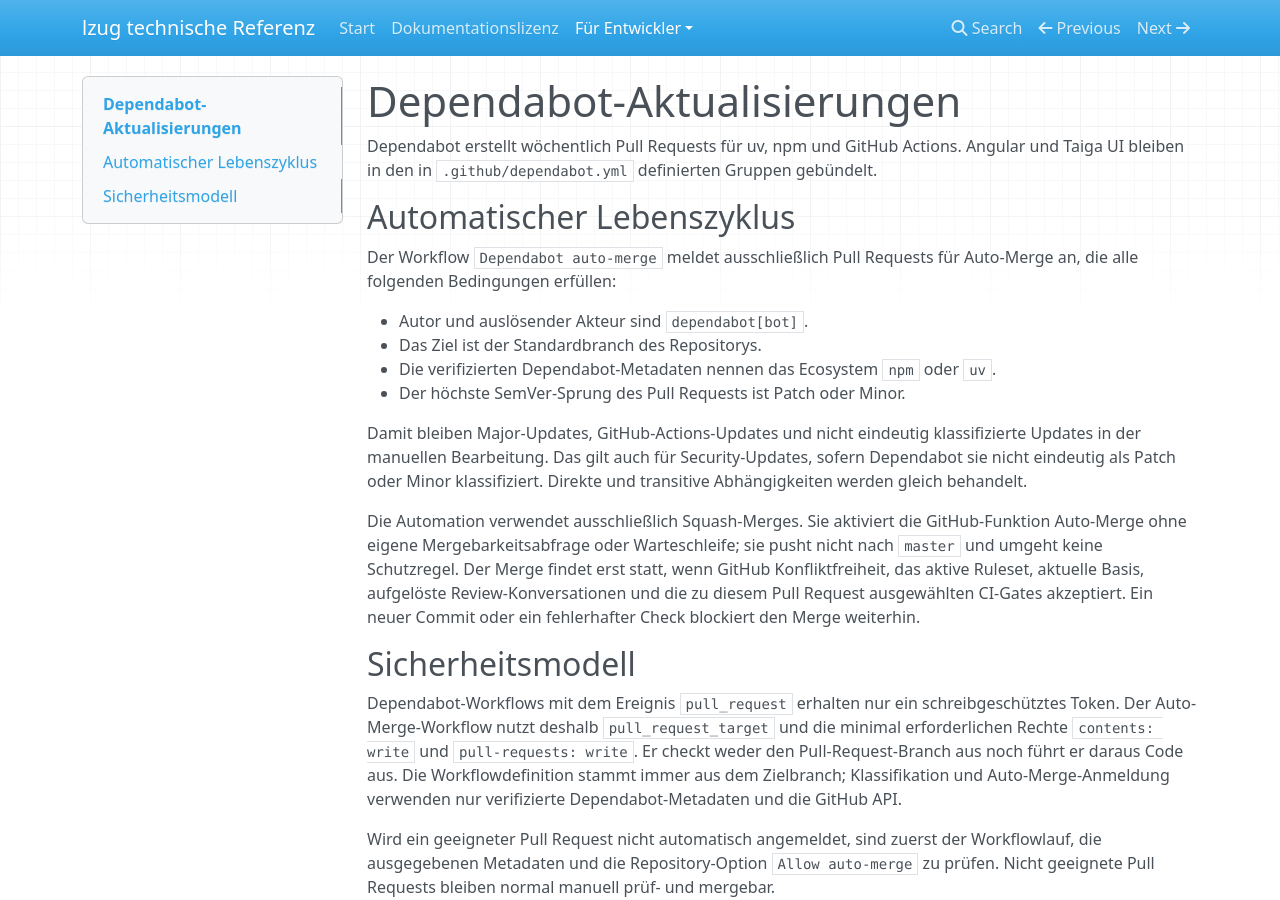
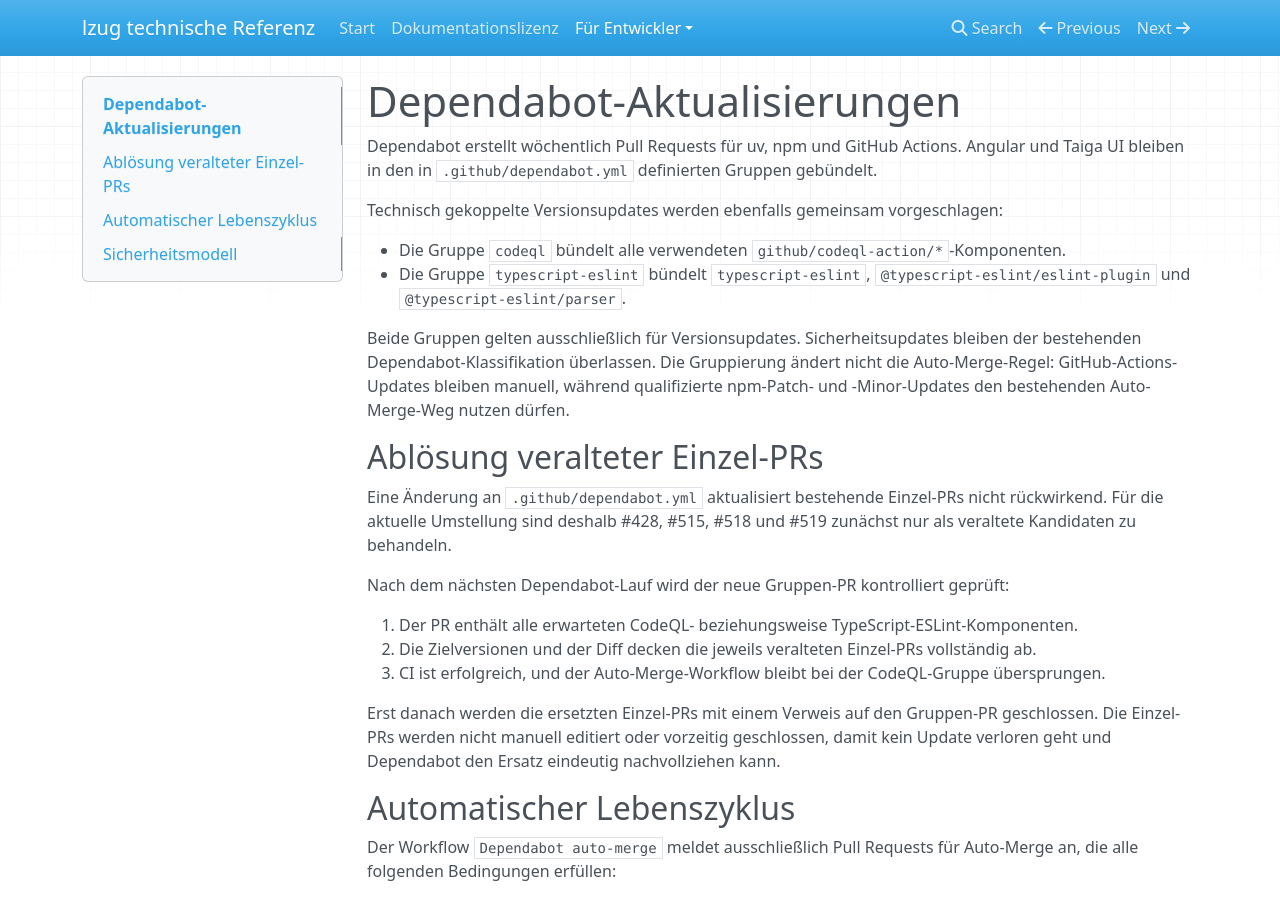
Before and after one commit to lxndrp/lzug, an MkDocs documentation site: the page built from docs/developers/dependabot.md, in a window 1280 px wide and 900 px high. Built offline with MkDocs 1.6.1, drawn with Linux system fonts in a browser that asks for light colours; nearby versions of some CDN libraries.

Commit message:
Configure grouped Dependabot updates (#542)

```diff
--- a/docs/developers/dependabot.md
+++ b/docs/developers/dependabot.md
@@ -2,6 +2,35 @@
 
 Dependabot erstellt wöchentlich Pull Requests für uv, npm und GitHub Actions.
 Angular und Taiga UI bleiben in den in `.github/dependabot.yml` definierten Gruppen gebündelt.
+
+Technisch gekoppelte Versionsupdates werden ebenfalls gemeinsam vorgeschlagen:
+
+- Die Gruppe `codeql` bündelt alle verwendeten `github/codeql-action/*`-Komponenten.
+- Die Gruppe `typescript-eslint` bündelt `typescript-eslint`,
+  `@typescript-eslint/eslint-plugin` und `@typescript-eslint/parser`.
+
+Beide Gruppen gelten ausschließlich für Versionsupdates.
+Sicherheitsupdates bleiben der bestehenden Dependabot-Klassifikation überlassen.
+Die Gruppierung ändert nicht die Auto-Merge-Regel:
+GitHub-Actions-Updates bleiben manuell,
+während qualifizierte npm-Patch- und -Minor-Updates den bestehenden Auto-Merge-Weg nutzen dürfen.
+
+## Ablösung veralteter Einzel-PRs
+
+Eine Änderung an `.github/dependabot.yml` aktualisiert bestehende Einzel-PRs nicht rückwirkend.
+Für die aktuelle Umstellung sind deshalb #428, #515, #518 und #519 zunächst nur als veraltete
+Kandidaten zu behandeln.
+
+Nach dem nächsten Dependabot-Lauf wird der neue Gruppen-PR kontrolliert geprüft:
+
+1. Der PR enthält alle erwarteten CodeQL- beziehungsweise TypeScript-ESLint-Komponenten.
+2. Die Zielversionen und der Diff decken die jeweils veralteten Einzel-PRs vollständig ab.
+3. CI ist erfolgreich,
+   und der Auto-Merge-Workflow bleibt bei der CodeQL-Gruppe übersprungen.
+
+Erst danach werden die ersetzten Einzel-PRs mit einem Verweis auf den Gruppen-PR geschlossen.
+Die Einzel-PRs werden nicht manuell editiert oder vorzeitig geschlossen,
+damit kein Update verloren geht und Dependabot den Ersatz eindeutig nachvollziehen kann.
 
 ## Automatischer Lebenszyklus
 
```
Also changed, not shown: 1 other file.
